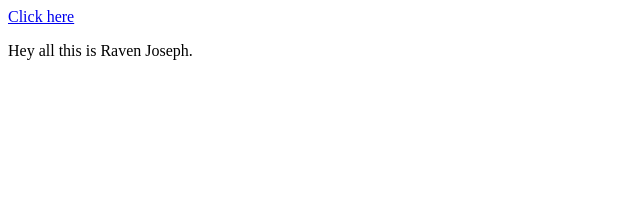
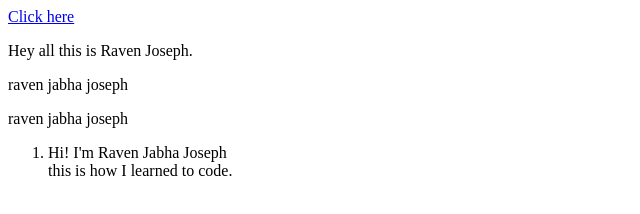
Before and after one commit to RavenJabhaJoseph/git_practices, a plain HTML site: page index.html in a window 1280 px wide. Shown: the whole page, without its empty margins (0-640 px from the left). Drawn offline with Linux system fonts and the light colour scheme.

Commit message:
Little modification done in index.html

```diff
--- a/index.html
+++ b/index.html
@@ -12,8 +12,16 @@
 		<p class="raven"></p>
 	</div>
 	<div class="container-1">
-		<p></p>
+		<p>raven jabha joseph</p>
 	</div>
-
+	<div>raven jabha joseph</div>
+	<div class="container">
+		<p>
+			<ol>
+				<li>Hi! I'm Raven Jabha Joseph</li>
+				this is how I learned to code.
+			</ol>
+		</p>
+	</div>
 </body>
 </html>
```
